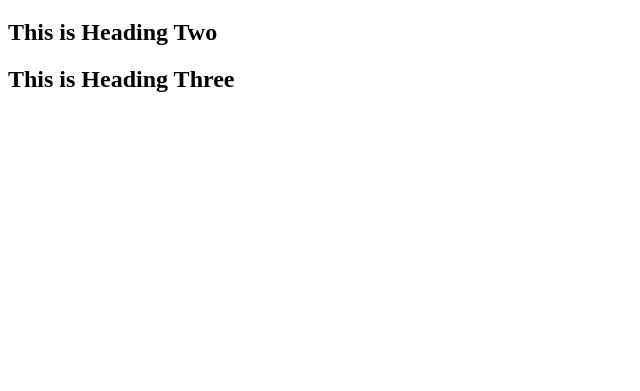
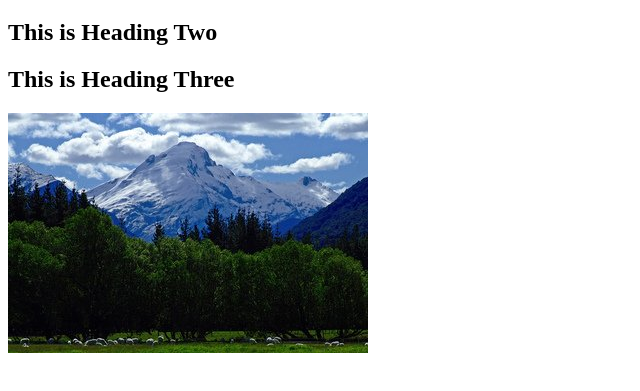
Before and after one commit to assbd/my-first-repo, a plain HTML site: page index.html in a window 1280 px wide. Shown: the part 61-452 px from the top of the page, without its empty margins (0-640 px from the left). Drawn offline with Linux system fonts and the light colour scheme.

Commit message:
images dd

```diff
--- a/index.html
+++ b/index.html
@@ -11,5 +11,6 @@
     <h1>This is Heading One</h1>
     <h2>This is Heading Two</h2>
     <h2>This is Heading Three</h2>
+    <img src="mountain.jpg" alt="">
 </body>
 </html>
```
Also changed, not shown: mountain.jpg (added).
